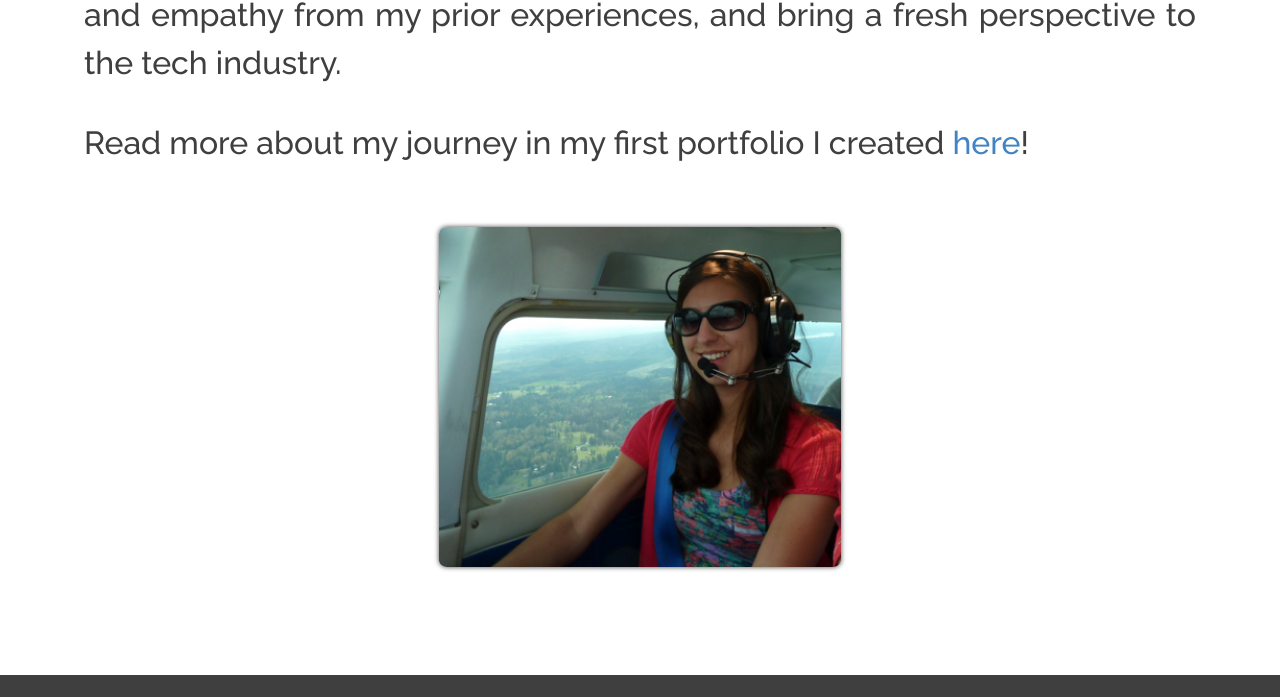
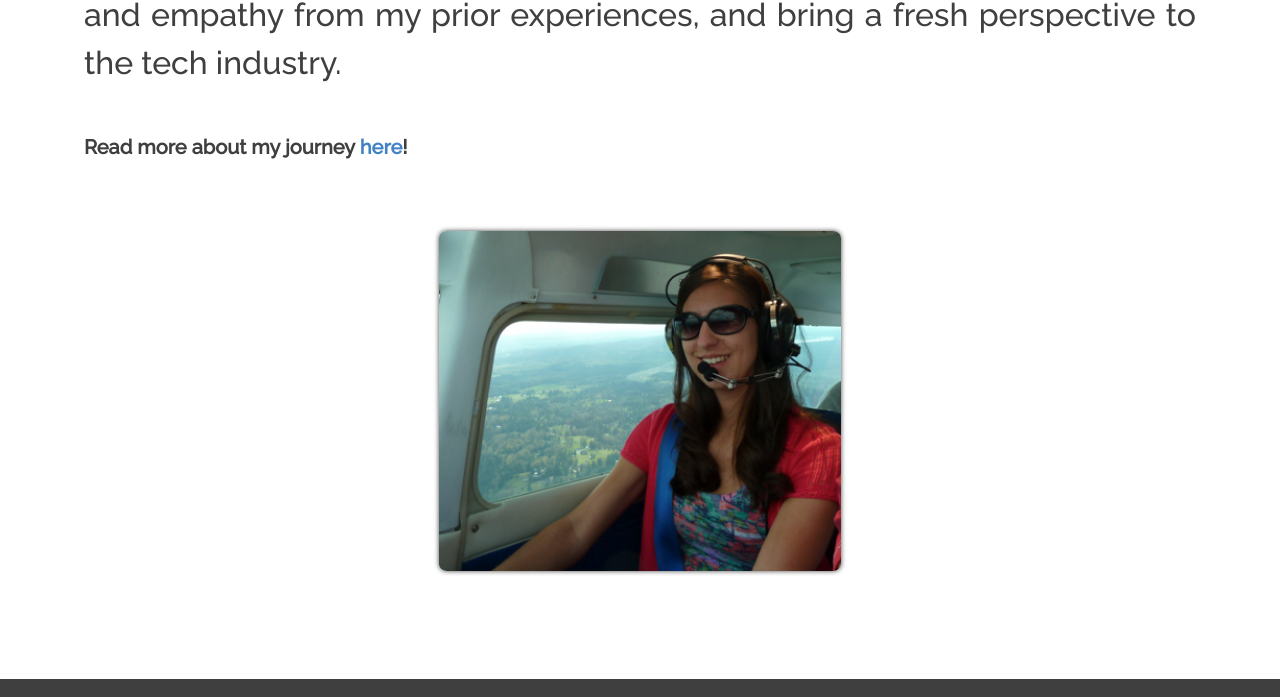
Before and after one commit to k-dubb/k-dubb.github.io, a plain HTML site: page index.html in a window 1280 px wide. Shown: the part 2740-3437 px from the top of the page. Drawn offline with nearby package versions, Linux system fonts and the light colour scheme.

```diff
--- a/css/styles.css
+++ b/css/styles.css
@@ -270,6 +270,10 @@
 .item2:hover{
     color: #E4FDE1;
 }
+#more{
+    font-weight: bold;
+    font-size: 20px;
+}
 /* Responsive */
 @media only screen and (max-device-width: 1024px) {
     #rome{
--- a/index.html
+++ b/index.html
@@ -140,7 +140,7 @@
                     <h2>My journey</h2>
                     <h3>Going outside of your comfort zone is a great way to challenge yourself, learn, and grow.</p>
                     As a former Registered Nurse, I was inspired to do just so and made a life-changing decision to switch careers and become a Web Developer. I am thrilled to take this newfound passion, along with the critical thinking skills and empathy from my prior experiences, and bring a fresh perspective to the tech industry.</p>
-                    Read more about my journey in my first portfolio I created <a href="http://kelliwaiss-portfolio.bitballoon.com/" target="_blank" id="portfolioLink">here</a>!</h3>
+                    <span id="more">Read more about my journey <a href="http://kelliwaiss-portfolio.bitballoon.com/" target="_blank" id="portfolioLink">here</a>!</span></h3>
                   </div>
                   <div class="row">
                     <img src="photos/fly2.png" id="flying" alt="flying">
```
